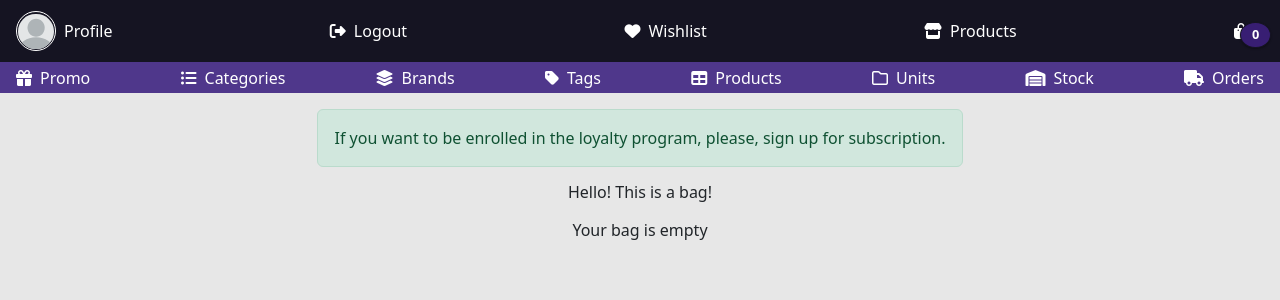
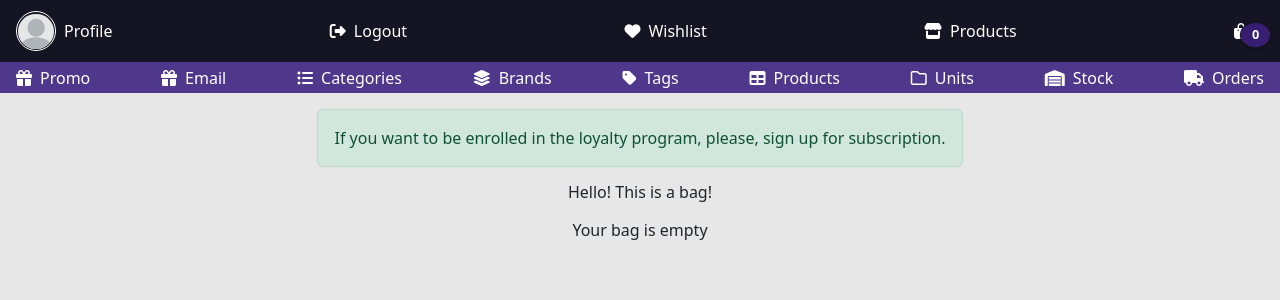
Before and after one commit to IuliiaKonovalova/e-commerce, a Django app: page /bag/bag_display/ in a window 1280 px wide. Shown: the top 300 px of the page. Run offline with Django 3.2, Linux system fonts and the light colour scheme; the visitor is signed in with stand-in values (Sample User, id 1); some libraries are stand-ins or nearby versions.

Commit message:
Add url link for create emails to admin navbar

```diff
--- a/templates/base.html
+++ b/templates/base.html
@@ -117,6 +117,12 @@
           </a>
         </li>
         <li class="navbar__item">
+          <a href="{% url 'add_promo_email' %}" aria-label="Go to Promotions page" class="account__option">
+            <i class="fas fa-gift"></i>
+            Email
+          </a>
+        </li>
+        <li class="navbar__item">
           <a href="{% url 'categories_table' %}" aria-label="Go to Categories page" class="account__option">
             <i class="fas fa-list-ul"></i>
             Categories
```
